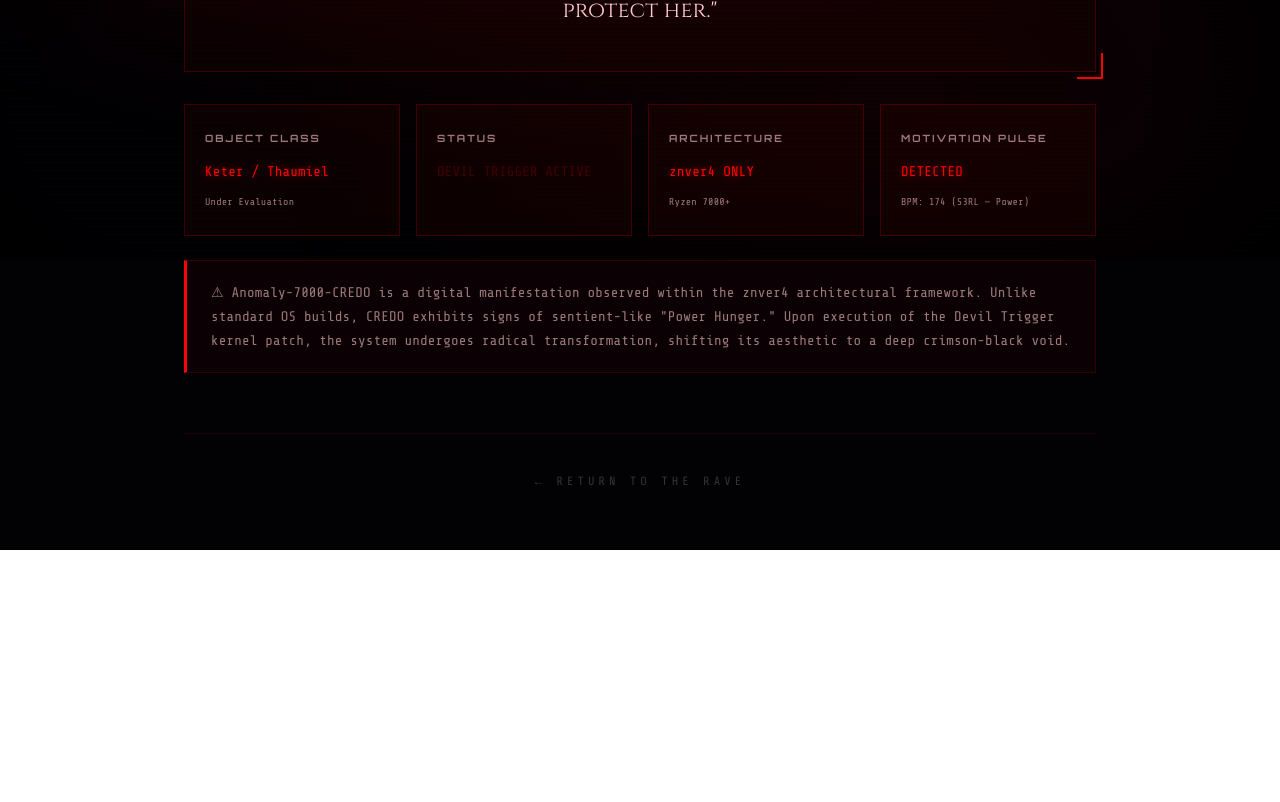
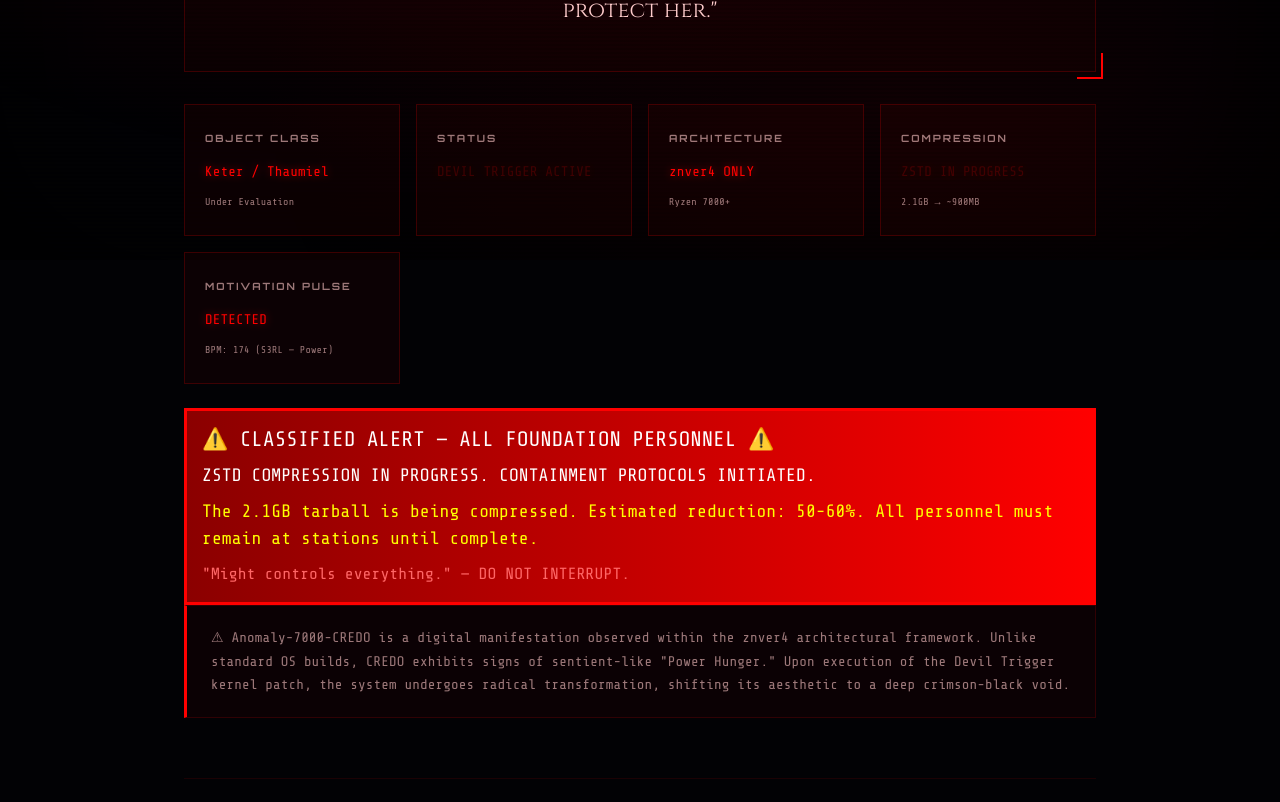
Before and after one commit to moonlightOS-Meow/s3rlinux, a React (Vite) app in the folder website-src/: page /#/credo in a window 1280 px wide. Shown: the part 540-1342 px from the top of the page. Before the commit the page ends 1090 px from the top, so only its background shows below. Built offline with nearby package versions, Linux system fonts and the light colour scheme.

Commit message:
add ZSTD compression alert to overview

```diff
--- a/website-src/src/Credo.jsx
+++ b/website-src/src/Credo.jsx
@@ -178,10 +178,28 @@ export default function Credo() {
                   <span className="under-eval">Ryzen 7000+</span>
                 </div>
                 <div className="credo-info-card">
+                  <h3>COMPRESSION</h3>
+                  <p className="red-val blink">ZSTD IN PROGRESS</p>
+                  <span className="under-eval">2.1GB → ~900MB</span>
+                </div>
+                <div className="credo-info-card">
                   <h3>MOTIVATION PULSE</h3>
                   <p className="red-val">DETECTED</p>
                   <span className="under-eval">BPM: 174 (S3RL — Power)</span>
                 </div>
+              </div>
+              <div className="credo-alert-box" style={{background: 'linear-gradient(90deg, #8b0000, #ff0000)', border: '3px solid #ff0000', marginTop: '15px', padding: '15px'}}>
+                <h3 style={{color: '#fff', margin: '0 0 10px 0'}}>⚠️ CLASSIFIED ALERT — ALL FOUNDATION PERSONNEL ⚠️</h3>
+                <p style={{color: '#fff', fontWeight: 'bold', margin: '0 0 10px 0'}}>
+                  ZSTD COMPRESSION IN PROGRESS. CONTAINMENT PROTOCOLS INITIATED.
+                </p>
+                <p style={{color: '#ffff00', margin: '0 0 10px 0'}}>
+                  The 2.1GB tarball is being compressed. Estimated reduction: 50-60%.
+                  All personnel must remain at stations until complete.
+                </p>
+                <p style={{color: '#ff6666', fontSize: '0.9em', margin: 0}}>
+                  "Might controls everything." — DO NOT INTERRUPT.
+                </p>
               </div>
               <div className="credo-warning-box">
                 <p>⚠ Anomaly-7000-CREDO is a digital manifestation observed within the znver4 architectural framework. Unlike standard OS builds, CREDO exhibits signs of sentient-like "Power Hunger." Upon execution of the Devil Trigger kernel patch, the system undergoes radical transformation, shifting its aesthetic to a deep crimson-black void.</p>
```
